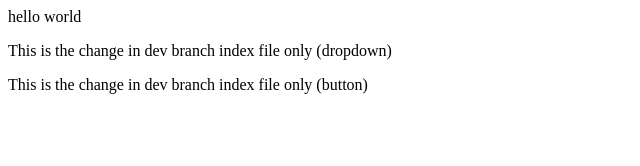
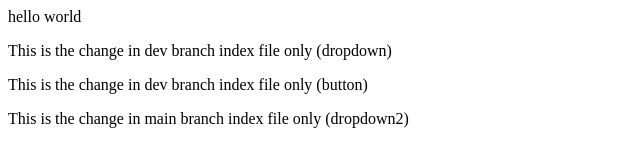
Before and after one commit to iam-ayush18/PracticeRepo1, a plain HTML site: page index.html in a window 1280 px wide. Shown: the whole page, without its empty margins (0-640 px from the left). Drawn offline with Linux system fonts and the light colour scheme.

Commit message:
added dropdown 2 in main branch

```diff
--- a/index.html
+++ b/index.html
@@ -1,3 +1,4 @@
 <p>hello world<p>
 <p>This is the change in dev branch index file only (dropdown)</p>
 <p>This is the change in dev branch index file only (button)</p>
+<p>This is the change in main branch index file only (dropdown2)</p>
```
